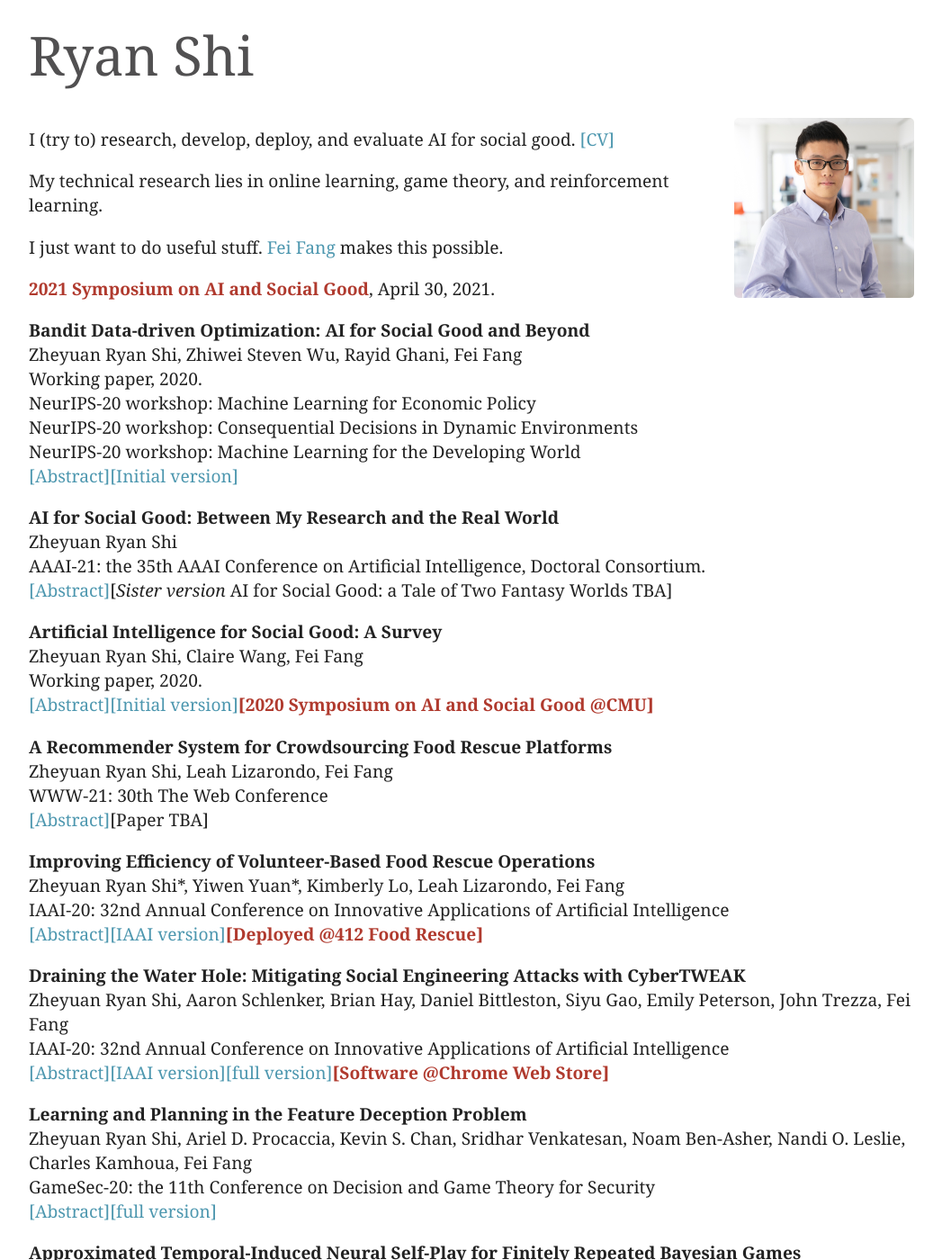
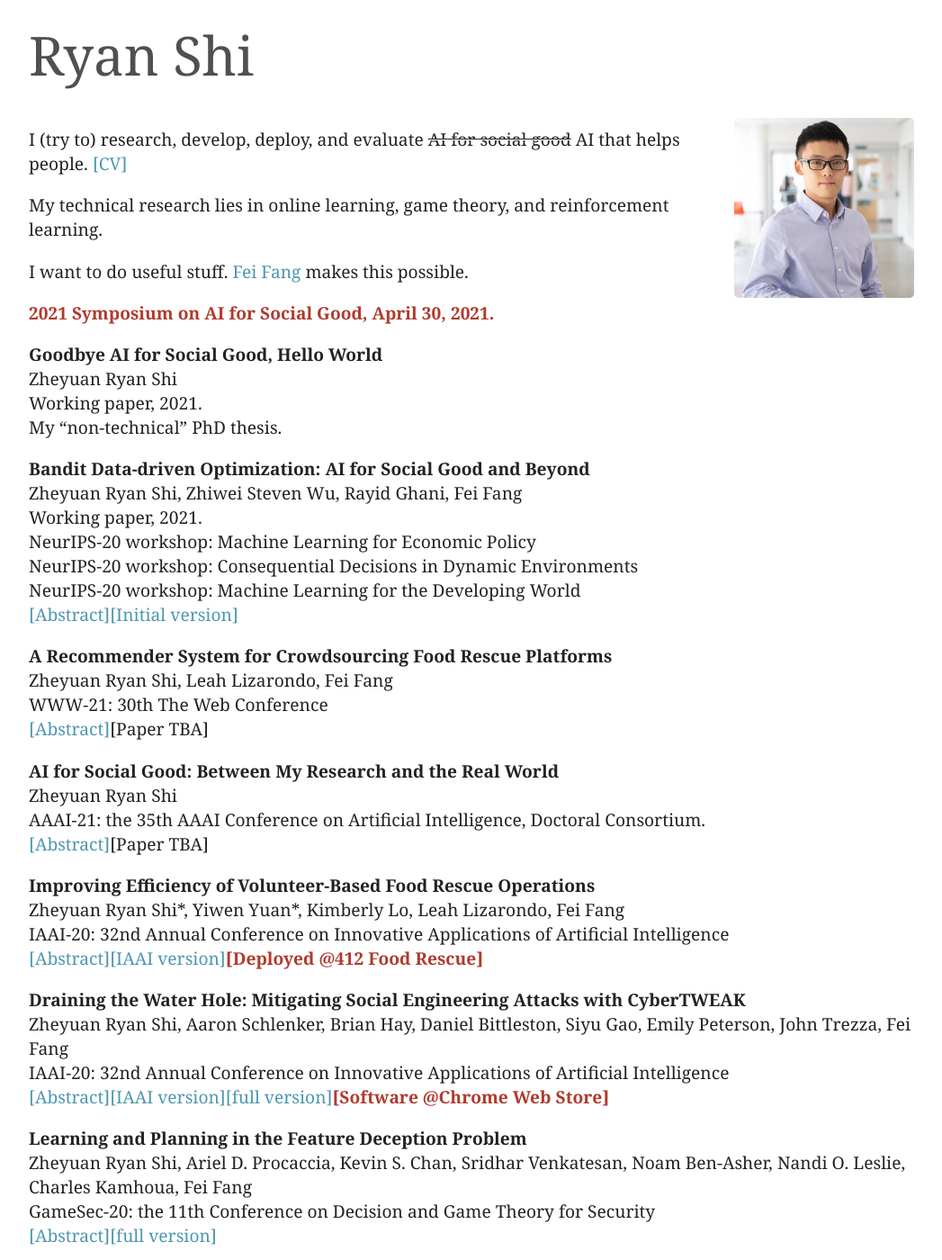
Before and after one commit to ryanzshi/ryanzshi.github.io, a Jekyll site: the page built from index.md, in a window 1280 px wide and 1400 px high. Shown: the whole window at 90% size, without its empty margins (116-1163 px from the left). Built offline with Jekyll 4.4.1, drawn with Linux system fonts in a browser that asks for light colours; some of the changed text lies outside the part shown.

Commit message:
even less fancy

```diff
--- a/index.md
+++ b/index.md
@@ -15,13 +15,13 @@ redirect_from:
 <img class="profile-picture" src="assets/ryan.jpg">
 
 
-I (try to) research, develop, deploy, and evaluate AI for social good. [[CV]](assets/RS_CV_web.pdf)
+I (try to) research, develop, deploy, and evaluate <del>AI for social good</del> AI that helps people. [[CV]](assets/RS_CV_web.pdf)
 
 My technical research lies in online learning, game theory, and reinforcement learning.
 
-I just want to do useful stuff. [Fei Fang](https://feifang.info/) makes this possible.
+I want to do useful stuff. [Fei Fang](https://feifang.info/) makes this possible.
 
-[<b><font color="#B03A2E">2021 Symposium on AI and Social Good</font></b>](http://aiandsocialgood.org/aisoc21), April 30, 2021.
+[<b><font color="#B03A2E">2021 Symposium on AI for Social Good, April 30, 2021.</font></b>](http://aiandsocialgood.org/aisoc21)
 
 <script>
 function absCHF(Id) {
@@ -34,13 +34,20 @@ function absCHF(Id) {
 }
 </script>
 
+**Goodbye AI for Social Good, Hello World**
+<br>
+Zheyuan Ryan Shi
+<br>
+Working paper, 2021.
+<br>
+My "non-technical" PhD thesis.
 
 
 **Bandit Data-driven Optimization: AI for Social Good and Beyond**
 <br>
 Zheyuan Ryan Shi, Zhiwei Steven Wu, Rayid Ghani, Fei Fang
 <br>
-Working paper, 2020.
+Working paper, 2021.
 <br>
 NeurIPS-20 workshop: Machine Learning for Economic Policy
 <br>
@@ -53,29 +60,6 @@ NeurIPS-20 workshop: Machine Learning for the Developing World
 <blockquote>The use of machine learning (ML) systems in real-world applications entails more than just a prediction algorithm. AI for social good applications, and many real-world ML tasks in general, feature an iterative process which joins prediction, optimization, and data acquisition happen in a loop. We introduce bandit data-driven optimization, the first iterative prediction-prescription framework to formally analyze this practical routine. Bandit data-driven optimization combines the advantages of online bandit learning and offline predictive analytics in an integrated framework. It offers a flexible setup to reason about unmodeled policy objectives and unforeseen consequences. We propose PROOF, the first algorithm for this framework and show that it achieves no-regret. Using numerical simulations, we show that PROOF achieves superior performance over existing baseline.</blockquote>
 </div>
 
-**AI for Social Good: Between My Research and the Real World**
-<br>
-Zheyuan Ryan Shi
-<br>
-AAAI-21: the 35th AAAI Conference on Artificial Intelligence, Doctoral Consortium.
-<br>
-<a id="abs-aaaidc-button" onclick="absCHF('abs-aaaidc')">[Abstract]</a>[*Sister version* AI for Social Good: a Tale of Two Fantasy Worlds TBA]
-<div id="abs-aaaidc" style="display:none;">
-<blockquote>AI for social good (AI4SG) is a research theme that aims to use and advance AI to improve the well-being of society. My work on AI4SG builds a two-way bridge between the research world and the real world. Using my unique experience in food waste and security, I propose applied AI4SG research that directly addresses real-world challenges which have received little attention from the community. Drawing from my experience in various AI4SG application domains, I propose bandit data-driven optimization, the first iterative prediction-prescription framework and a no-regret algorithm PROOF. I will apply PROOF back to my applied work on AI4SG, thereby closing the loop in a single framework.</blockquote>
-</div>
-
-**Artificial Intelligence for Social Good: A Survey**
-<br>
-Zheyuan Ryan Shi, Claire Wang, Fei Fang
-<br>
-Working paper, 2020.
-<br>
-<a id="abs-ai4sg-button" onclick="absCHF('abs-ai4sg')">[Abstract]</a>[[Initial version]](https://arxiv.org/abs/2001.01818)[<b><font color="#B03A2E">[2020 Symposium on AI and Social Good @CMU]</font></b>](http://aiandsocialgood.org/aisoc20)
-<div id="abs-ai4sg" style="display:none;">
-<blockquote>Artificial intelligence for social good (AI4SG) is a research theme that aims to use and advance artificial intelligence to address societal issues and improve the well-being of the world. AI4SG has received lots of attention from the research community in the past decade with several successful applications. Building on the most comprehensive collection of the AI4SG literature to date with over 1000 contributed papers, we provide a detailed account and analysis of the work under the theme in the following ways. (1) We quantitatively analyze the distribution and trend of the AI4SG literature in terms of application domains and AI techniques used. (2) We propose three conceptual methods to systematically group the existing literature and analyze the eight AI4SG application domains in a unified framework. (3) We distill five research topics that represent the common challenges in AI4SG across various application domains. (4) We discuss five issues that, we hope, can shed light on the future development of the AI4SG research.</blockquote>
-</div>
-
-
 
 **A Recommender System for Crowdsourcing Food Rescue Platforms**
 <br>
@@ -87,6 +71,18 @@ WWW-21: 30th The Web Conference
 <div id="abs-frrecsys" style="display:none;">
 <blockquote>The challenges of food waste and insecurity arise in wealthy and developing nations alike, impacting millions of livelihoods. The ongoing pandemic only exacerbates the problem. A major force to combat food waste and insecurity, food rescue (FR) organizations match food donations to the non-profits that serve low-resource communities. Since they rely on external volunteers to pick up and deliver the food, some FRs use web-based mobile applications to reach the right set of volunteers. In this paper, we propose the first machine learning based model to improve volunteer engagement in the food waste and security domain. We (1) develop a recommender system to send push notifications to the most likely volunteers for each given rescue, (2) leverage a mathematical programming based approach to diversify our recommendations, and (3) propose an online algorithm to dynamically select the volunteers to notify without the knowledge of future rescues. Our recommendation system improves the hit ratio from 44% achieved by the previous method to 73%. A pilot study of our method is scheduled to take place in the near future.</blockquote>
 </div>
+
+**AI for Social Good: Between My Research and the Real World**
+<br>
+Zheyuan Ryan Shi
+<br>
+AAAI-21: the 35th AAAI Conference on Artificial Intelligence, Doctoral Consortium.
+<br>
+<a id="abs-aaaidc-button" onclick="absCHF('abs-aaaidc')">[Abstract]</a>[Paper TBA]
+<div id="abs-aaaidc" style="display:none;">
+<blockquote>AI for social good (AI4SG) is a research theme that aims to use and advance AI to improve the well-being of society. My work on AI4SG builds a two-way bridge between the research world and the real world. Using my unique experience in food waste and security, I propose applied AI4SG research that directly addresses real-world challenges which have received little attention from the community. Drawing from my experience in various AI4SG application domains, I propose bandit data-driven optimization, the first iterative prediction-prescription framework and a no-regret algorithm PROOF. I will apply PROOF back to my applied work on AI4SG, thereby closing the loop in a single framework.</blockquote>
+</div>
+
 
 **Improving Efficiency of Volunteer-Based Food Rescue Operations**
 <br>
@@ -120,6 +116,17 @@ GameSec-20: the 11th Conference on Decision and Game Theory for Security
 <a id="abs-fdg-button" onclick="absCHF('abs-fdg19')">[Abstract]</a>[[full version]](https://arxiv.org/abs/1905.04833)
 <div id="abs-fdg19" style="display:none;">
 <blockquote>Today's high-stakes adversarial interactions feature attackers who constantly breach the ever-improving security measures. Deception mitigates the defender's loss by misleading the attacker to make suboptimal decisions. In order to formally reason about deception, we introduce the feature deception problem (FDP), a domain-independent model and present a learning and planning framework for finding the optimal deception strategy, taking into account the adversary's preferences which are initially unknown to the defender. We make the following contributions. (1) We show that we can uniformly learn the adversary's preferences using data from a modest number of deception strategies. (2) We propose an approximation algorithm for finding the optimal deception strategy given the learned preferences and show that the problem is NP-hard. (3) We perform extensive experiments to validate our methods and results. In addition, we provide a case study of the credit bureau network to illustrate how FDP implements deception on a real-world problem.</blockquote>
+</div>
+
+**Artificial Intelligence for Social Good: A Survey**
+<br>
+Zheyuan Ryan Shi, Claire Wang, Fei Fang
+<br>
+Working paper, 2020.
+<br>
+<a id="abs-ai4sg-button" onclick="absCHF('abs-ai4sg')">[Abstract]</a>[[Initial version]](https://arxiv.org/abs/2001.01818)[<b><font color="#B03A2E">[2020 Symposium on AI for Social Good]</font></b>](http://aiandsocialgood.org/aisoc20)
+<div id="abs-ai4sg" style="display:none;">
+<blockquote>Artificial intelligence for social good (AI4SG) is a research theme that aims to use and advance artificial intelligence to address societal issues and improve the well-being of the world. AI4SG has received lots of attention from the research community in the past decade with several successful applications. Building on the most comprehensive collection of the AI4SG literature to date with over 1000 contributed papers, we provide a detailed account and analysis of the work under the theme in the following ways. (1) We quantitatively analyze the distribution and trend of the AI4SG literature in terms of application domains and AI techniques used. (2) We propose three conceptual methods to systematically group the existing literature and analyze the eight AI4SG application domains in a unified framework. (3) We distill five research topics that represent the common challenges in AI4SG across various application domains. (4) We discuss five issues that, we hope, can shed light on the future development of the AI4SG research.</blockquote>
 </div>
 
 
```
